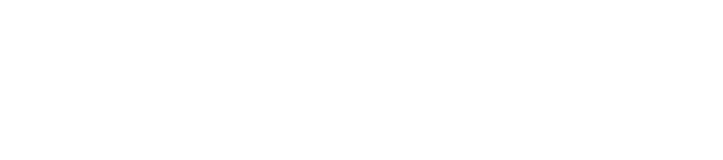
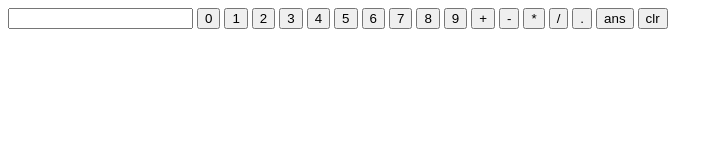
Before and after one commit to acciojob/calculator-Nankavya, a website: page main.html in a window 1280 px wide. Shown: the whole page, without its empty margins (0-723 px from the left). Drawn offline with Linux system fonts and the light colour scheme.

Commit message:
files added

```diff
--- a/main.html
+++ b/main.html
@@ -7,6 +7,39 @@
 </head>
 
 <body>
+	<!DOCTYPE html>
+<html lang="en">
+<head>
+    <meta charset="UTF-8">
+    <meta http-equiv="X-UA-Compatible" content="IE=edge">
+    <meta name="viewport" content="width=device-width, initial-scale=1.0">
+    <title>Document</title>
+</head>
+<body>
+    <input type="text" id="input">
+    <button id="block0" value="0" onclick="solve(this.value)">0</button>
+    <button id="block1" value="1" onclick="solve(this.value)">1</button>
+    <button id="block2" value="2" onclick="solve(this.value)">2</button>
+    <button id="block3" value="3" onclick="solve(this.value)">3</button>
+    <button id="block4" value="4" onclick="solve(this.value)">4</button>
+    <button id="block5" value="5" onclick="solve(this.value)">5</button>
+    <button id="block6" value="6" onclick="solve(this.value)">6</button>
+    <button id="block7" value="7" onclick="solve(this.value)">7</button>
+    <button id="block8" value="8" onclick="solve(this.value)">8</button>
+    <button id="block9" value="9" onclick="solve(this.value)">9</button>
+    <button id="block+" value="+" onclick="solve(this.value)">+</button>
+    <button id="block-" value="-" onclick="solve(this.value)">-</button>
+    <button id="block*" value="*" onclick="solve(this.value)">*</button>
+    <button id="block/" value="/" onclick="solve(this.value)">/</button>
+    <button id="dot" value="." onclick="solve(this.value)">.</button>
+    <button id="ans" value="ans" onclick="solve(this.value)">ans</button>
+    <button id="clr" value="clr" onclick="solve(this.value)">clr</button>
+
+
+
+    <script src="script.js"></script>
+</body>
+</html>
 	<!-- the entire body must be written by student -->
     <script type="text/javascript" src="./script.js">
 </script>
--- a/script.js
+++ b/script.js
@@ -1 +1,23 @@
 //your code here
+let input=document.getElementById('input')
+let expression='';
+function solve(e)
+{
+// console.log(e)
+if(e=='ans')
+{
+let result=eval(expression)
+input.value=result
+}
+else if(e==='clr')
+{
+    expression=''
+    input.value=''
+}
+else
+{
+    expression+=e
+    console.log(expression);
+    input.value=expression;
+}
+}
```
